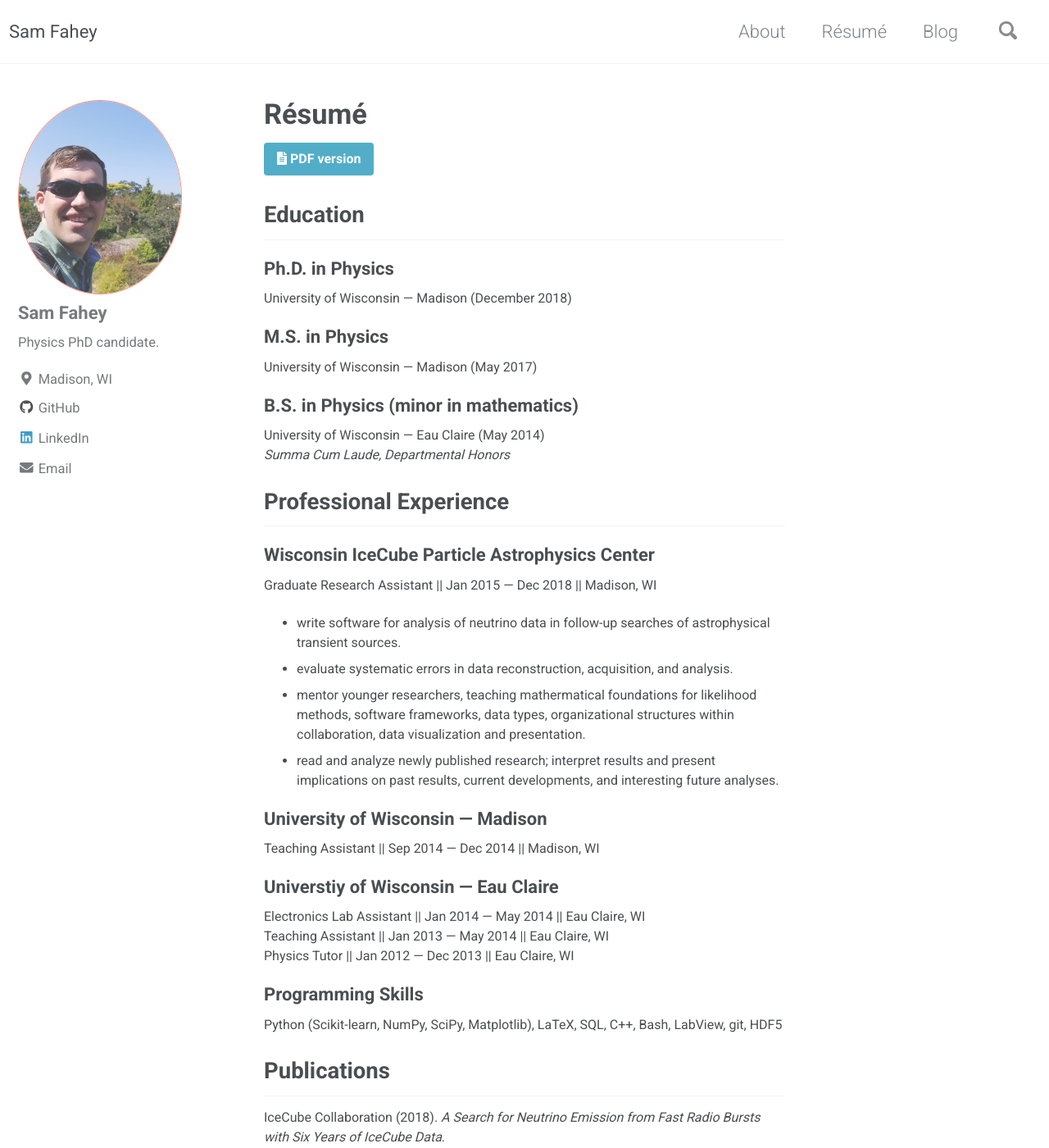
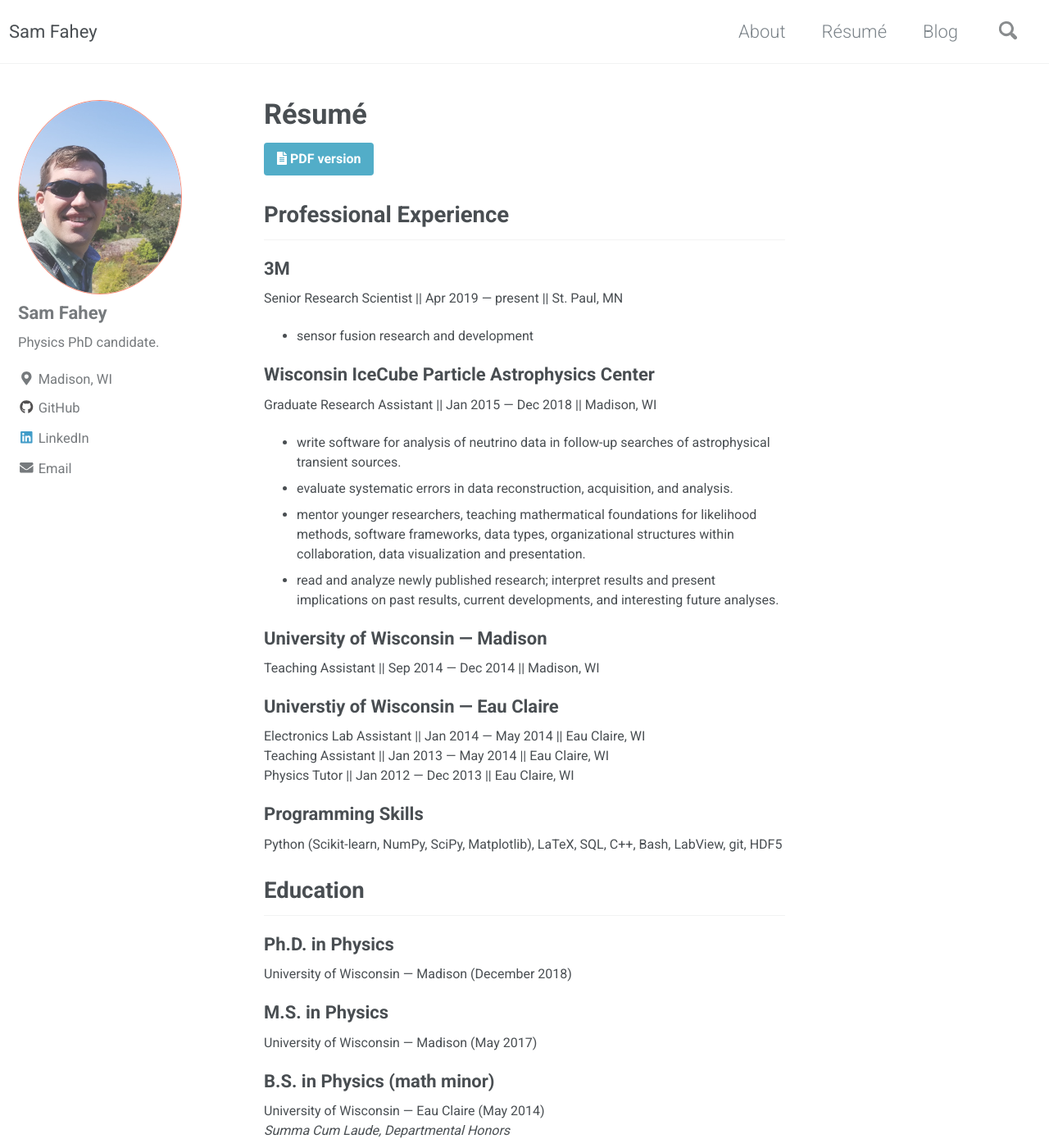
Before and after one commit to sam-fahey/jrbourbeau.github.io, a Jekyll site: the page built from _pages/cv.md, in a window 1280 px wide and 1400 px high. Shown: the whole window at 82% size. Built offline with Jekyll 4.4.1, drawn with Linux system fonts in a browser that asks for light colours; nearby versions of some CDN libraries.

Commit message:
Update cv.md

```diff
--- a/_pages/cv.md
+++ b/_pages/cv.md
@@ -13,19 +13,12 @@ toc_label: "R&eacute;sum&eacute;"
 
 <a href="{{ site.baseurl }}/assets/images/Resume_githubpage.pdf" class="btn btn--large btn--info"><i class="fas fa-file-alt"></i><span> PDF version </span></a>
 
-## Education
+## Professional Experience
 
-### Ph.D. in Physics
-University of Wisconsin &mdash; Madison (December 2018)<br>
+### 3M
+Senior Research Scientist || Apr 2019 &mdash; present || St. Paul, MN
 
-### M.S. in Physics
-University of Wisconsin &mdash; Madison (May 2017)<br>
-
-### B.S. in Physics (minor in mathematics)<br>
-University of Wisconsin &mdash; Eau Claire (May 2014)<br>
- *Summa Cum Laude, Departmental Honors*<br>
-
-## Professional Experience
+* sensor fusion research and development
 
 ### Wisconsin IceCube Particle Astrophysics Center
 Graduate Research Assistant  ||  Jan 2015 &mdash; Dec 2018  ||  Madison, WI<br>
@@ -47,6 +40,18 @@ Physics Tutor  ||  Jan 2012 &mdash; Dec 2013  ||  Eau Claire, WI
 
 Python (Scikit-learn, NumPy, SciPy, Matplotlib), LaTeX, SQL, C++, Bash, LabView, git, HDF5
 
+## Education
+
+### Ph.D. in Physics
+University of Wisconsin &mdash; Madison (December 2018)<br>
+
+### M.S. in Physics
+University of Wisconsin &mdash; Madison (May 2017)<br>
+
+### B.S. in Physics (math minor)<br>
+University of Wisconsin &mdash; Eau Claire (May 2014)<br>
+ *Summa Cum Laude, Departmental Honors*<br>
+
 ## Publications
 
 IceCube Collaboration (2018). *A Search for Neutrino Emission from Fast Radio Bursts with Six Years of IceCube Data*.<br> The Astrophysical Journal. 857 (2018) no.2, 117 [ApJ](http://iopscience.iop.org/article/10.3847/1538-4357/aab4f8/meta). [ArXiv](https://arxiv.org/abs/1712.06277).<br>
```
